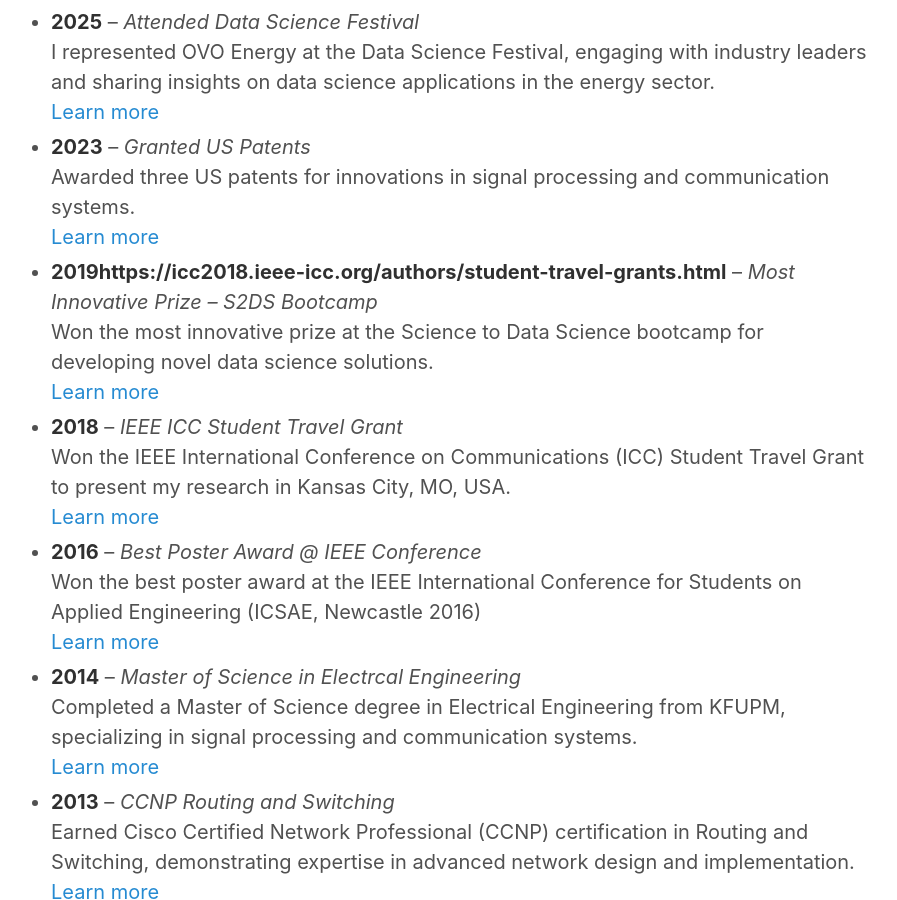
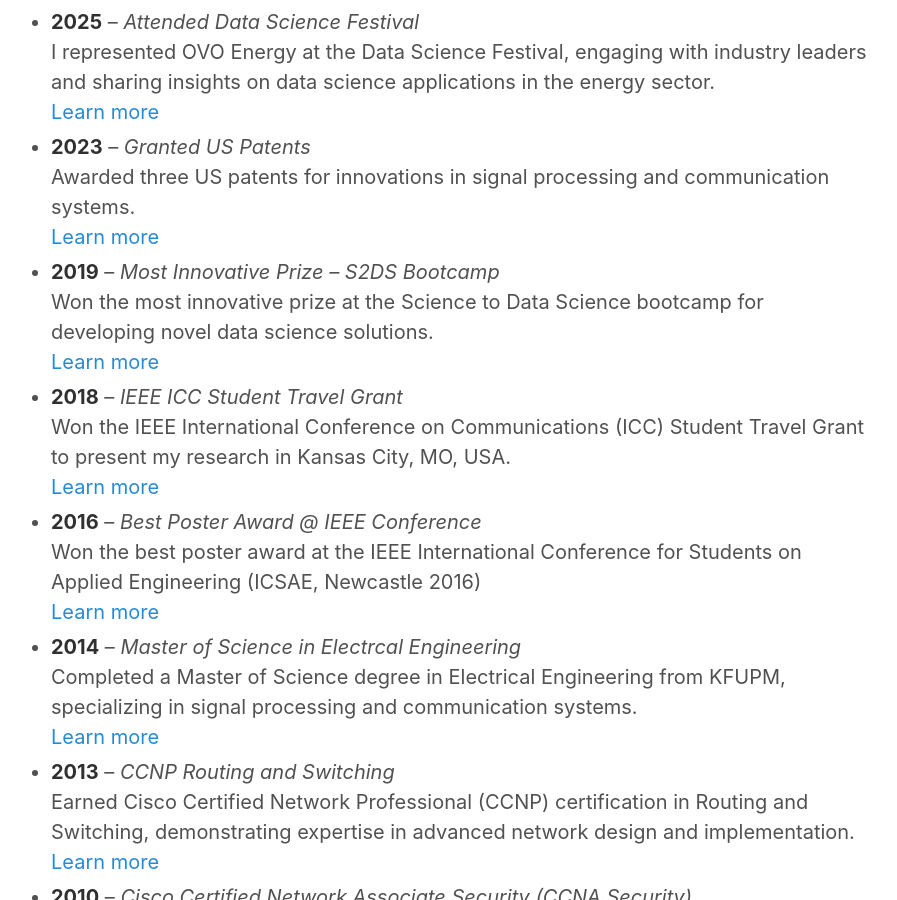
Before and after one commit to kbakande/kbakande.github.io, a Jekyll site: the page built from timeline.html, in a window 1280 px wide and 900 px high, scrolled down 822 px. Shown: the whole window, without its empty margins (199-1096 px from the left). Built offline with Jekyll 4.4.1, drawn with Linux system fonts in a browser that asks for light colours; part of the change alters nothing that is shown.

```diff
--- a/_data/timeline.yml
+++ b/_data/timeline.yml
@@ -22,7 +22,7 @@
   title: Granted US Patents
   description: Awarded three US patents for innovations in signal processing and communication systems.
   link: https://kbakande.github.io/assets/docs/us_patent_20170155498.pdf
-- year: 2019https://icc2018.ieee-icc.org/authors/student-travel-grants.html
+- year: 2019
   title: Most Innovative Prize – S2DS Bootcamp
   description: Won the most innovative prize at the Science to Data Science bootcamp for developing novel data science solutions.
   link: https://www.s2ds.org/
```
